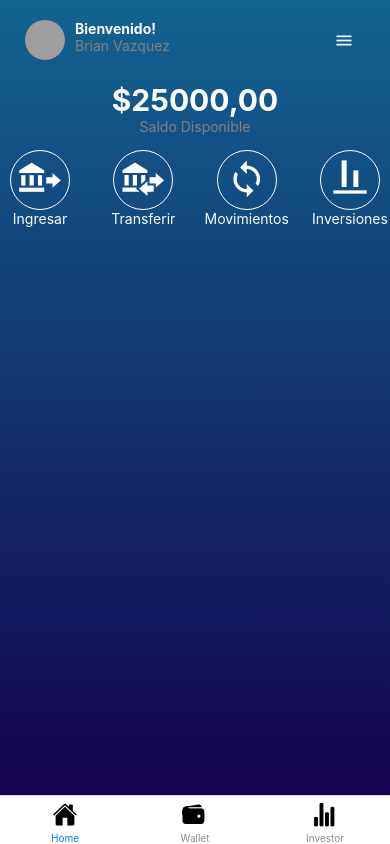
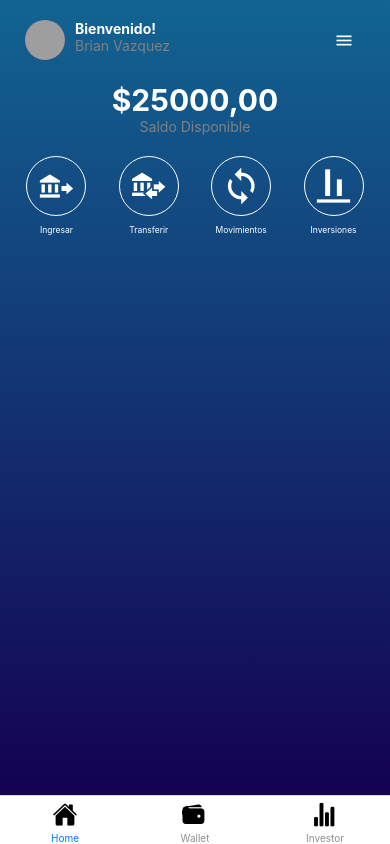
Before and after one commit to SantiagoGomez1/client-HenryBank, a React Native app: screen /HomeRoutes in a window 390 px wide. Built offline with nearby package versions, Linux system fonts and the light colour scheme; grey boxes are pictures that could not be loaded.

Commit message:
Cambios de botones del home

```diff
--- a/src/components/HomeBubbleMenu/HomeBubbleMenu.jsx
+++ b/src/components/HomeBubbleMenu/HomeBubbleMenu.jsx
@@ -7,45 +7,45 @@ import { IconButton } from "react-native-paper";
 const HomeBubbleMenu = () => {
   return (
     <View style={styles.container}>
-      <View style={styles.buttonContainer}>
+      <View>
         <IconButton
-          style={{ paddingTop: 20 }}
+          style={styles.btn}
           icon="bank-transfer-out"
           color="white"
-          size={50}
+          size={40}
           onPress={() => console.log("uy")}
         />
-        <Text style={{ color: "white", paddingBottom: 10 }}>Ingresar</Text>
+        <Text style={styles.text}>Ingresar</Text>
       </View>
-      <View style={styles.buttonContainer}>
+      <View>
         <IconButton
-          style={{ paddingTop: 24 }}
+          style={styles.btn}
           icon="bank-transfer"
           color="white"
-          size={50}
+          size={40}
           onPress={() => console.log("uy")}
         />
-        <Text style={{ color: "white", paddingBottom: 10 }}>Transferir</Text>
+        <Text style={styles.text}>Transferir</Text>
       </View>
-      <View style={styles.buttonContainer}>
+      <View>
         <IconButton
-          style={{ paddingTop: 20 }}
+          style={styles.btn}
           icon="sync"
           color="white"
           size={40}
           onPress={() => console.log("uy")}
         />
-        <Text style={{ color: "white", paddingTop:5 }}>Movimientos</Text>
+        <Text style={styles.text}>Movimientos</Text>
       </View>
-      <View style={styles.buttonContainer}>
+      <View>
         <IconButton
-          style={{ paddingTop: 15 }}
+          style={styles.btn}
           icon="align-vertical-bottom"
           color="white"
           size={40}
           onPress={() => console.log("uy")}
         />
-        <Text style={{ color: "white", paddingTop:5 }}>Inversiones</Text>
+        <Text style={styles.text}>Inversiones</Text>
       </View>
     </View>
   );
@@ -54,20 +54,24 @@ const HomeBubbleMenu = () => {
 const styles = StyleSheet.create({
   container: {
     flexDirection: "row",
-    justifyContent: "space-between",
+    justifyContent: "space-evenly",
     alignItems: "center",
-    paddingHorizontal: 10,
   },
-  buttonContainer: {
+  text: {
+    fontSize: 8.5,
+    color: "#fff",
+    paddingTop: 3,
+    alignSelf: "center",
+  },
+  btn: {
     backgroundColor: "transparent",
     borderWidth: 1,
     borderStyle: "solid",
     borderColor: "white",
-    alignItems: "center",
     justifyContent: "center",
     width: 60,
     height: 60,
-    borderRadius: 55,
+    borderRadius: 60,
   },
 });
 
```
